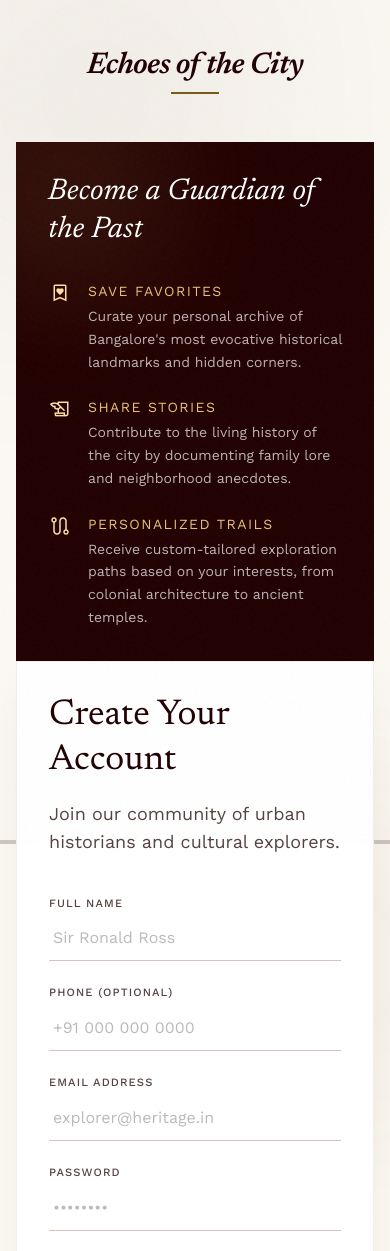
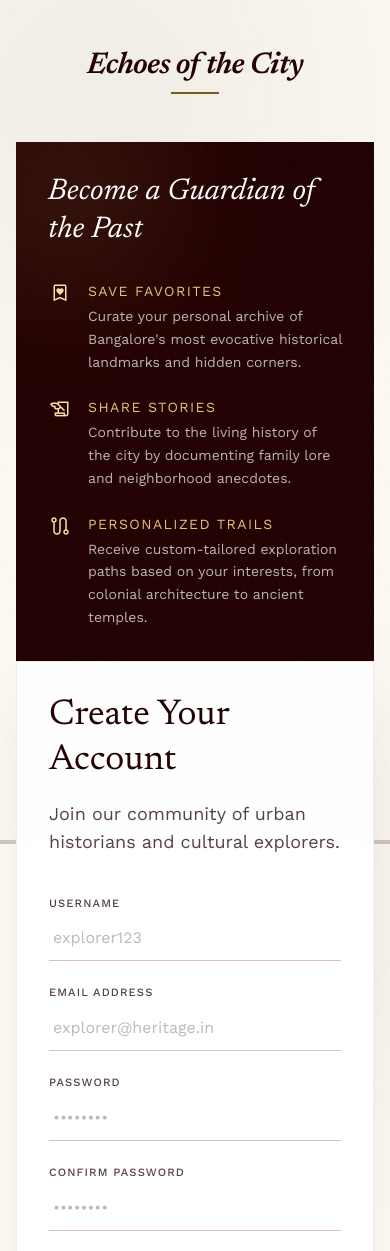
Before and after one commit to VanshikaSultania/echoes-of-city-frontend, a React (Vite) app: page /signup in a window 390 px wide. Shown: the top 1251 px of the page. Built offline with nearby package versions, Linux system fonts and the light colour scheme.

Commit message:
removed phoneno from signup page

```diff
--- a/src/components/auth/RegistrationForm.jsx
+++ b/src/components/auth/RegistrationForm.jsx
@@ -13,15 +13,9 @@ const RegistrationForm = () => {
 
         {/* Registration Form */}
         <form className="space-y-6" onSubmit={(e) => e.preventDefault()}>
-          <div className="grid grid-cols-1 md:grid-cols-2 gap-6">
-            <div className="space-y-1">
-              <label className="block font-label text-[0.7rem] uppercase tracking-widest text-on-surface-variant font-medium" htmlFor="full_name">Full Name</label>
-              <input className="w-full bg-transparent border-0 border-b border-outline-variant py-2.5 focus:ring-0 focus:border-secondary transition-colors text-on-surface placeholder:text-on-surface/30 px-1 outline-none" id="full_name" name="full_name" placeholder="Sir Ronald Ross" type="text"/>
-            </div>
-            <div className="space-y-1">
-              <label className="block font-label text-[0.7rem] uppercase tracking-widest text-on-surface-variant font-medium" htmlFor="phone">Phone (Optional)</label>
-              <input className="w-full bg-transparent border-0 border-b border-outline-variant py-2.5 focus:ring-0 focus:border-secondary transition-colors text-on-surface placeholder:text-on-surface/30 px-1 outline-none" id="phone" name="phone" placeholder="+91 000 000 0000" type="tel"/>
-            </div>
+          <div className="space-y-1">
+            <label className="block font-label text-[0.7rem] uppercase tracking-widest text-on-surface-variant font-medium" htmlFor="username">Username</label>
+            <input className="w-full bg-transparent border-0 border-b border-outline-variant py-2.5 focus:ring-0 focus:border-secondary transition-colors text-on-surface placeholder:text-on-surface/30 px-1 outline-none" id="username" name="username" placeholder="explorer123" type="text"/>
           </div>
 
           <div className="space-y-1">
```
